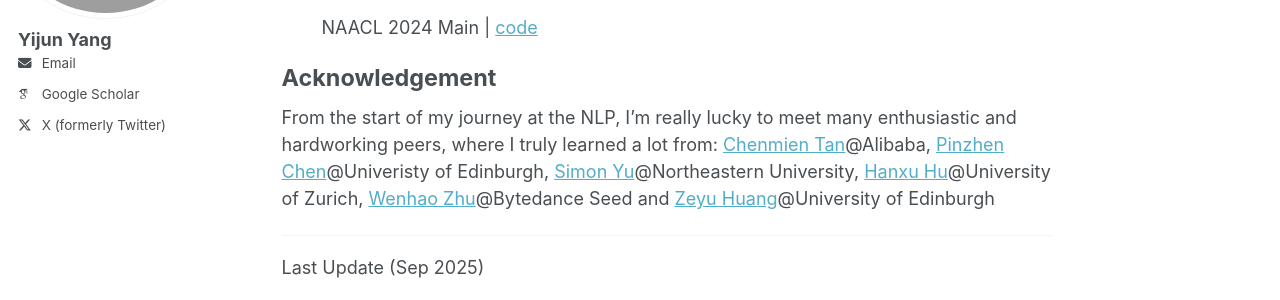
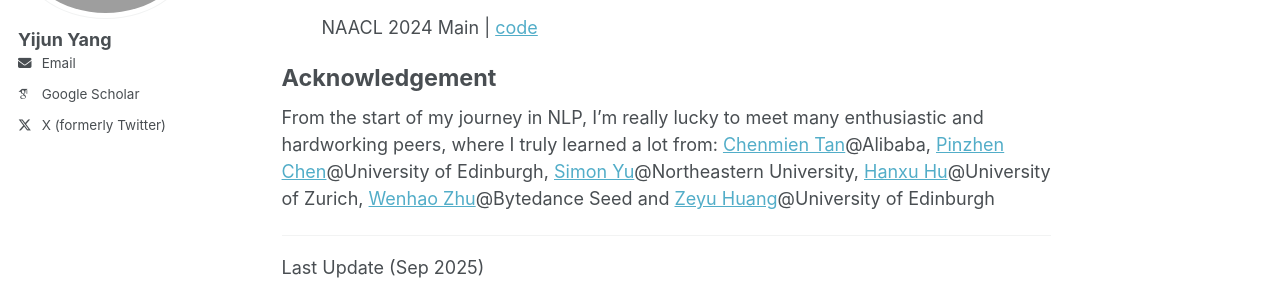
Before and after one commit to Thomasyyj/yangyijun, a Jekyll site: the page built from _pages/about.md, in a window 1280 px wide and 900 px high, scrolled down 854 px. Shown: the part 214-514 px from the top of the window. Built offline with Jekyll 4.4.1, drawn with Linux system fonts in a browser that asks for light colours; some web fonts are replaced; a script that is not in the unit is left out.

Commit message:
fix typo

```diff
--- a/_pages/about.md
+++ b/_pages/about.md
@@ -35,7 +35,7 @@ Selected Publications
 
 Acknowledgement
 ======
-From the start of my journey at the NLP, I'm really lucky to meet many enthusiastic and hardworking peers, where I truly learned a lot from: [Chenmien Tan](https://chenmientan.github.io/)@Alibaba, [Pinzhen Chen](https://pinzhenchen.github.io/)@Univeristy of Edinburgh, [Simon Yu](https://simonucl.github.io/)@Northeastern University, [Hanxu Hu](https://hanxuhu.github.io/)@University of Zurich, [Wenhao Zhu](https://owennju.github.io/)@Bytedance Seed and [Zeyu Huang](https://zeroyuhuang.github.io/)@University of Edinburgh
+From the start of my journey in NLP, I'm really lucky to meet many enthusiastic and hardworking peers, where I truly learned a lot from: [Chenmien Tan](https://chenmientan.github.io/)@Alibaba, [Pinzhen Chen](https://pinzhenchen.github.io/)@University of Edinburgh, [Simon Yu](https://simonucl.github.io/)@Northeastern University, [Hanxu Hu](https://hanxuhu.github.io/)@University of Zurich, [Wenhao Zhu](https://owennju.github.io/)@Bytedance Seed and [Zeyu Huang](https://zeroyuhuang.github.io/)@University of Edinburgh
 
 
 ---
```
